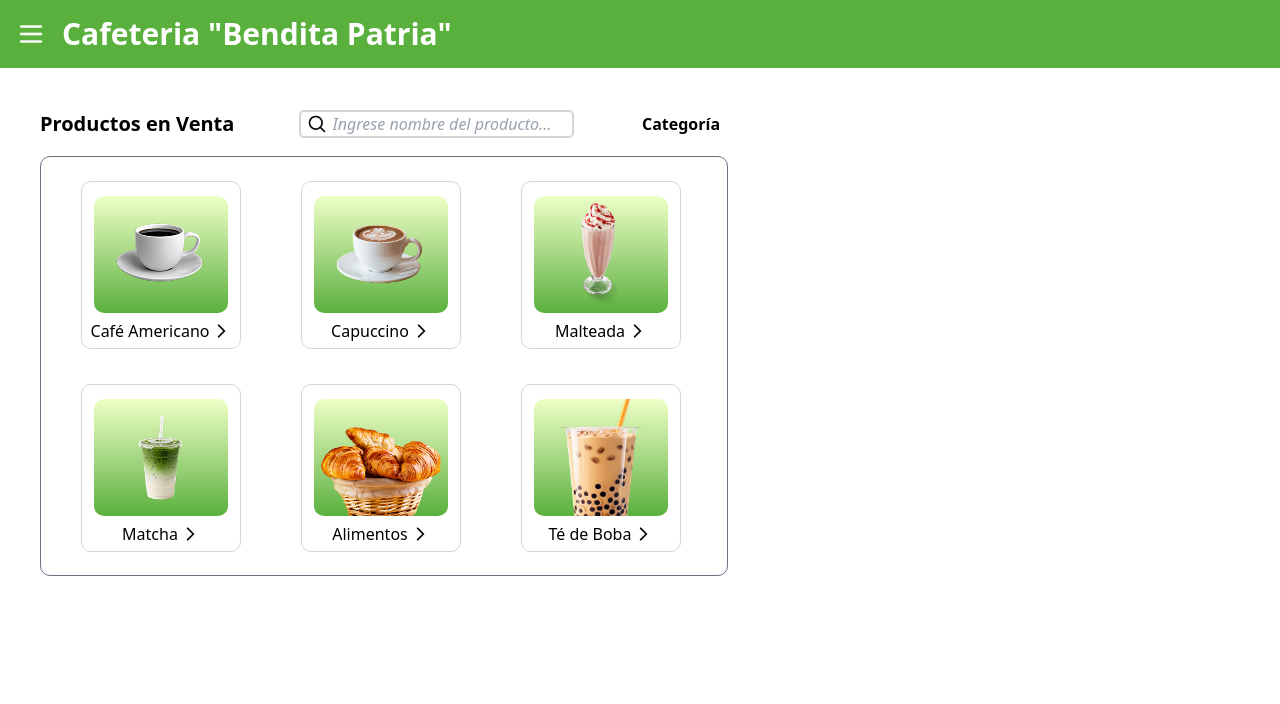
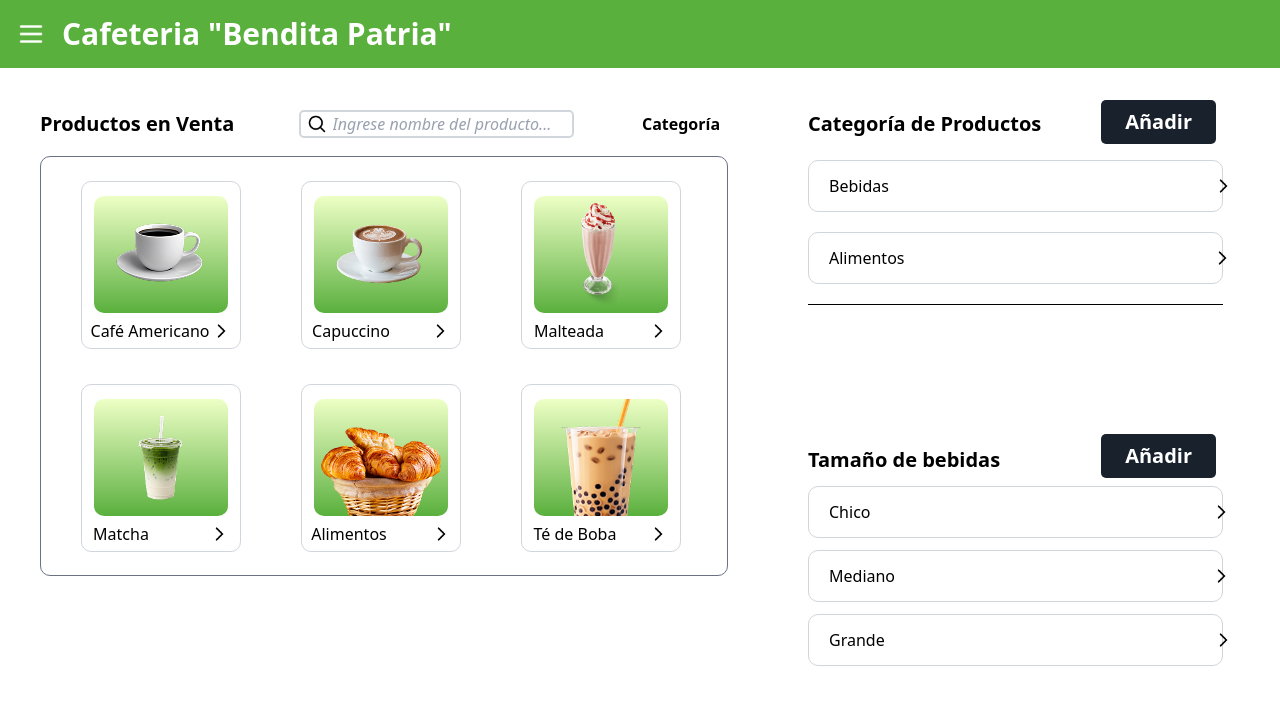
Before and after one commit to SeaBassy4/PUCA_Front_End, a React (Vite) app: page /productos in a window 1280 px wide. Shown: the top 704 px of the page. Built offline with nearby package versions, Linux system fonts and the light colour scheme.

Commit message:
lado derecho de productos
secciones para añadir bebidas y categorías

```diff
--- a/src/pages/ProductsPage.jsx
+++ b/src/pages/ProductsPage.jsx
@@ -2,7 +2,9 @@ import React from "react";
 
 const ProductsPage = () => {
   return (
-    <div className="w-3xl h-lh">
+    <main className="flex w-full max-h-screen">
+
+      <div className="w-2/3 h-full">
         <div className="p-10 w-3xl flex flex-row flex-wrap items-center justify-between gap-4">
           <span className="font-semibold text-xl">Productos en Venta</span>
           <div className="w-[40%] flex flex-row gap-2 items-center ">
@@ -14,6 +16,7 @@ const ProductsPage = () => {
             <option value="Bebidas">Bebidas</option>
             <option value="Alimentos">Alimentos</option>
           </select>
+
           <div className="w-full h-105 border-1 rounded-[10px] border-gray-500 flex flex-row flex-wrap items-center px-10 py-5 gap-x-15 gap-y-7">
             <section className="w-40 h-42 border-1 border-gray-300 rounded-[10px] relative flex items-center justify-center">
               <div className="absolute w-[85%] h-[70%] bg-gradient-to-b from-[#EDFFC5] to-[#59B03C] rounded-[10px] mx-5 mb-5 flex items-center justify-center">
@@ -26,40 +29,90 @@ const ProductsPage = () => {
               <div className="absolute w-[85%] h-[70%] bg-gradient-to-b from-[#EDFFC5] to-[#59B03C] rounded-[10px] mx-5 mb-5 flex items-center justify-center">
                 <img className="w-23" src="imgs/capuccino.png" alt="Capuccino" />
               </div>
-            <span className="font-14 font-medium mt-33 mr-0.5 select-none">Capuccino</span>
+              <span className="font-14 font-medium mt-33 mr-10 select-none">Capuccino</span>
               <img className="w-5 h-5 mt-33 " src="svgs/right.png" alt="right" />
             </section>
             <section className="w-40 h-42 border-1 border-gray-300 rounded-[10px] relative flex items-center justify-center">
               <div className="absolute w-[85%] h-[70%] bg-gradient-to-b from-[#EDFFC5] to-[#59B03C] rounded-[10px] mx-5 mb-5 flex items-center justify-center">
                 <img className="w-10 " src="imgs/malteada.png" alt="Malteada" />
               </div>
-            <span className="font-14 font-medium mt-33 mr-0.5 select-none">Malteada</span>
+              <span className="font-14 font-medium mt-33 mr-11 select-none">Malteada</span>
               <img className="w-5 h-5 mt-33 " src="svgs/right.png" alt="right" />
             </section>
             <section className="w-40 h-42 border-1 border-gray-300 rounded-[10px] relative flex items-center justify-center">
               <div className="absolute w-[85%] h-[70%] bg-gradient-to-b from-[#EDFFC5] to-[#59B03C] rounded-[10px] mx-5 mb-5 flex items-center justify-center">
                 <img className="" src="imgs/matcha.png" alt="Matcha" />
               </div>
-            <span className="font-14 font-medium mt-33 mr-0.5 select-none">Matcha</span>
+              <span className="font-14 font-medium mt-33 mr-15 select-none">Matcha</span>
               <img className="w-5 h-5 mt-33 " src="svgs/right.png" alt="right" />
             </section>
             <section className="w-40 h-42 border-1 border-gray-300 rounded-[10px] relative flex items-center justify-center">
               <div className="absolute w-[85%] h-[70%] bg-gradient-to-b from-[#EDFFC5] to-[#59B03C] rounded-[10px] mx-5 mb-5 flex items-center justify-center">
                 <img className="w-30 pt-7" src="imgs/alimentos.png" alt="Alimentos" />
               </div>
-            <span className="font-14 font-medium mt-33 mr-0.5 select-none">Alimentos</span>
+              <span className="font-14 font-medium mt-33 mr-11 select-none">Alimentos</span>
               <img className="w-5 h-5 mt-33 " src="svgs/right.png" alt="right" />
             </section>
             <section className="w-40 h-42 border-1 border-gray-300 rounded-[10px] relative flex items-center justify-center">
               <div className="absolute w-[85%] h-[70%] bg-gradient-to-b from-[#EDFFC5] to-[#59B03C] rounded-[10px] mx-5 mb-5 flex items-center justify-center">
                 <img className="w-20" src="imgs/boba.png" alt="Té de Boba" />
               </div>
-            <span className="font-14 font-medium mt-33 mr-0.5 select-none">Té de Boba</span>
+              <span className="font-14 font-medium mt-33 mr-8 select-none">Té de Boba</span>
               <img className="w-5 h-5 mt-33 " src="svgs/right.png" alt="right" />
             </section>
           </div>
         </div>
+
       </div>
+      {/* lado derecho */}
+      <div className="ml-10 w-full h-full flex flex-col ">
+        {/* Categoría div*/}
+        <div className="w-full h-1/2 flex flex-col">
+          <div className="mt-8 flex flex-row justify-between items-center w-full ">
+            <span className="font-semibold text-xl">Categoría de Productos</span>
+            <button className="bg-[#19212D] font-bold text-white text-xl rounded-[5px] mr-16 px-6 h-11 mb-1">Añadir</button>
+          </div>
+
+          {/*Botones de categoría*/ }
+          <div className="w-[88%] flex flex-col mt-2 border-b-black border-b-1 gap-5">
+            <button className="w-full h-13 font-medium flex flex-row items-center gap-81 border-1 border-gray-300 rounded-[10px] px-5 py-5 mt-1">
+              Bebidas
+              <img className="w-5 h-5" src="svgs/right.png" alt="right" />
+            </button>
+             <button className="w-full h-13 font-medium flex flex-row items-center gap-77 border-1 border-gray-300 rounded-[10px] px-5 py-5 mb-5">
+              Alimentos
+              <img className="w-5 h-5" src="svgs/right.png" alt="right" />
+            </button>
+          </div>
+
+        </div>
+        {/* Tamaño div*/}
+        <div className="w-full h-1/2 flex flex-col mt-0 ">
+          <div className="flex flex-row justify-between items-center w-full ">
+            <span className="font-semibold text-xl">Tamaño de bebidas</span>
+            <button className="bg-[#19212D] font-bold text-white text-xl rounded-[5px] mr-16 px-6 h-11 mb-2">Añadir</button>
+          </div>
+          {/*Botones de tamaño*/ }
+          <div className="w-[88%] flex flex-col gap-3">
+            <button className="w-full h-13 font-medium flex flex-row items-center gap-85 border-1 border-gray-300 rounded-[10px] px-5 py-5">
+              Chico
+              <img className="w-5 h-5" src="svgs/right.png" alt="right" />
+            </button>
+             <button className="w-full h-13 font-medium flex flex-row items-center gap-79 border-1 border-gray-300 rounded-[10px] px-5 py-5">
+              Mediano
+              <img className="w-5 h-5" src="svgs/right.png" alt="right" />
+            </button>
+            <button className="w-full h-13 font-medium flex flex-row items-center gap-82 border-1 border-gray-300 rounded-[10px] px-5 py-5">
+              Grande
+              <img className="w-5 h-5" src="svgs/right.png" alt="right" />
+            </button>
+          </div>
+
+        </div>
+
+
+      </div>
+    </main>
 
   );
 };
```
Lines whose indentation alone changed are shown as unchanged.
